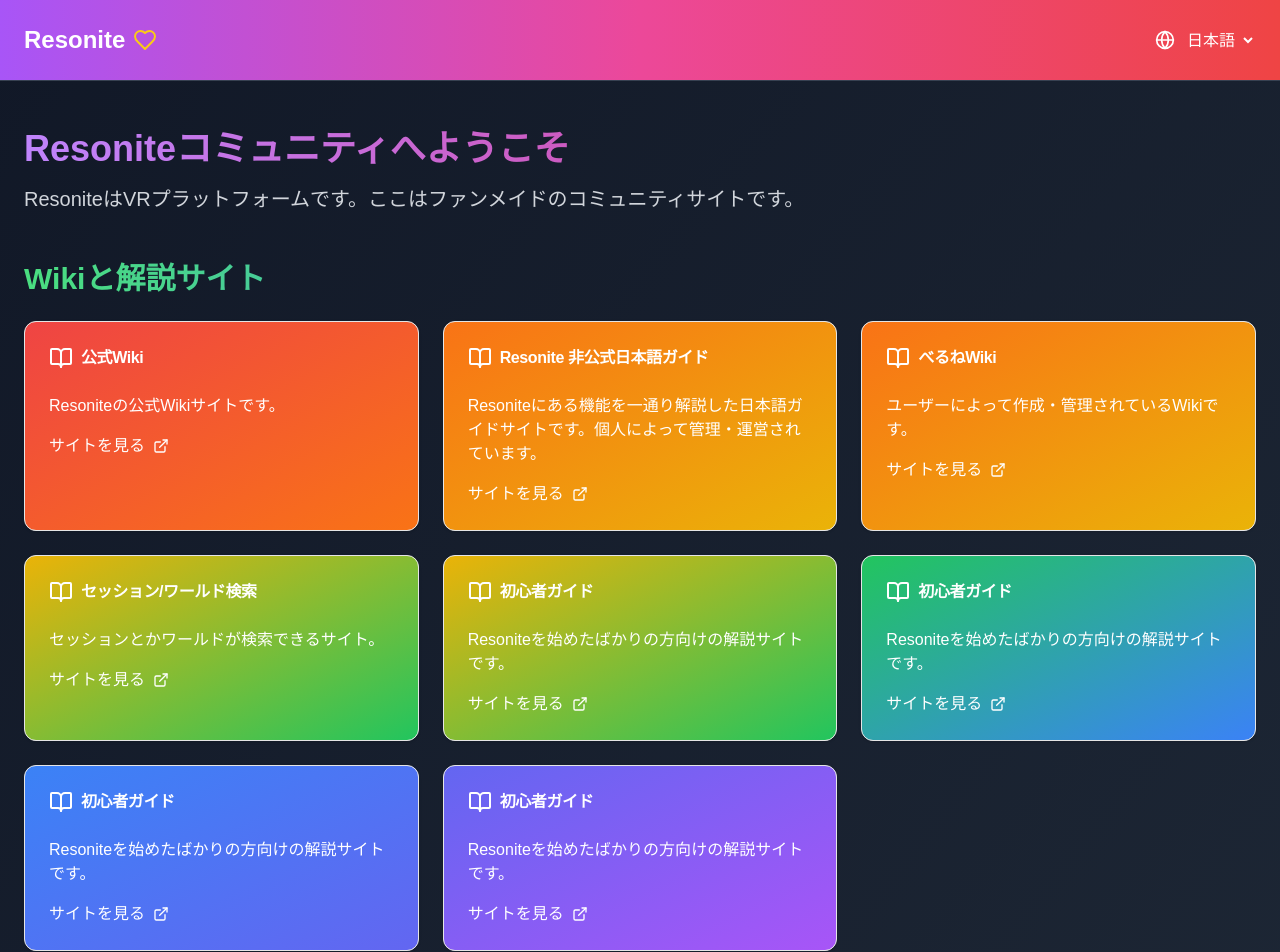
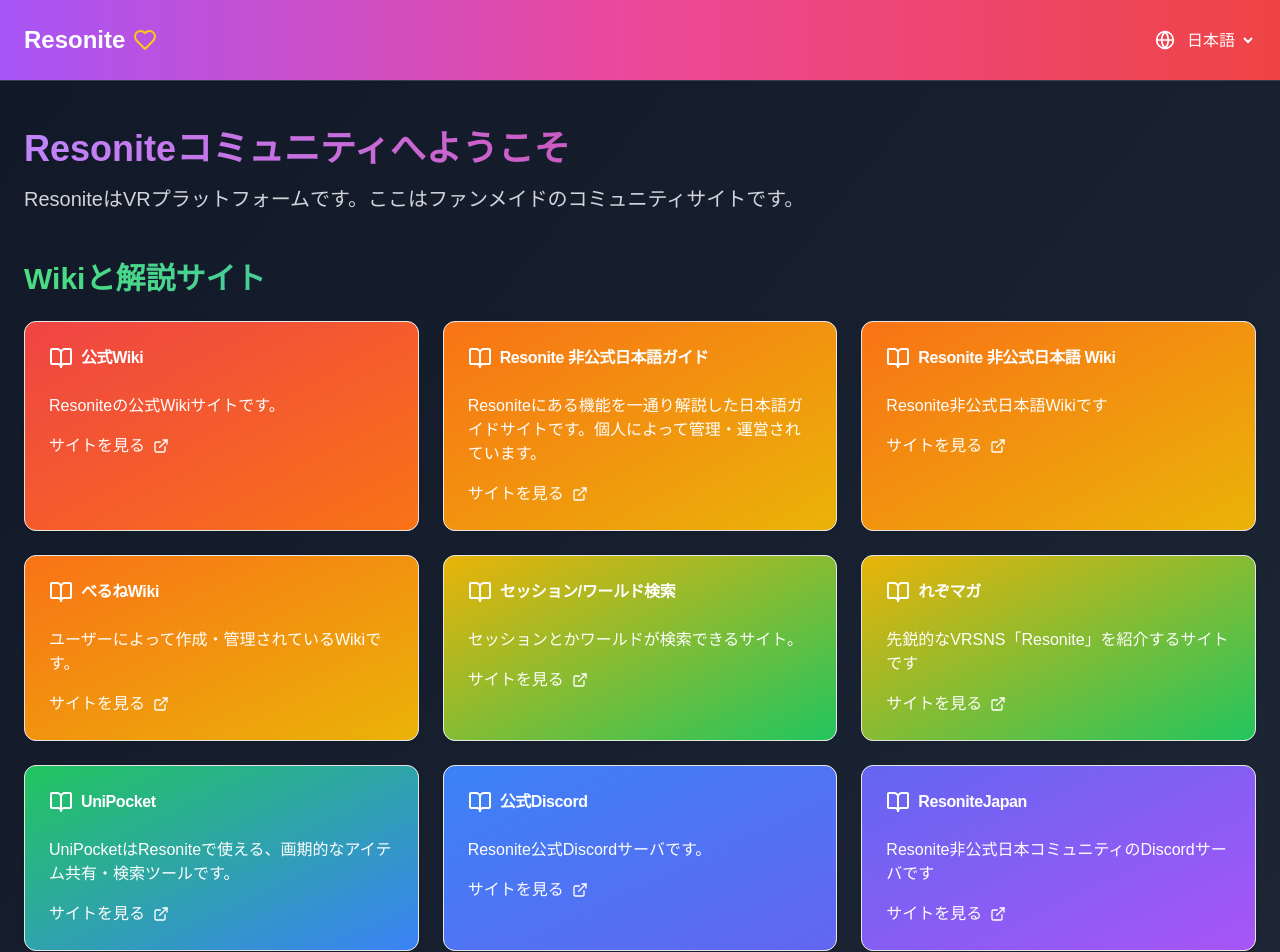
Before and after one commit to resonite-love/resonite.love, a Next.js app: page / in a window 1280 px wide. Shown: the top 952 px of the page. Built offline with nearby package versions, Linux system fonts and the light colour scheme.

Commit message:
linkを更新

```diff
--- a/components/landing-page.tsx
+++ b/components/landing-page.tsx
@@ -63,12 +63,13 @@ export function LandingPageComponent() {
   const resources = [
     { title: "公式Wiki", url: "https://wiki.resonite.com", description: "Resoniteの公式Wikiサイトです。", color: "from-red-500 to-orange-500" },
     { title: "Resonite 非公式日本語ガイド", url: "https://resonite-jp-guide.zozoka.su/", description: "Resoniteにある機能を一通り解説した日本語ガイドサイトです。個人によって管理・運営されています。", color: "from-orange-500 to-yellow-500" },
+    { title: "Resonite 非公式日本語 Wiki", url: "https://wiki.resonite.love/", description: "Resonite非公式日本語Wikiです", color: "from-orange-500 to-yellow-500" },
     { title: "べるねWiki", url: "#", description: "ユーザーによって作成・管理されているWikiです。", color: "from-orange-500 to-yellow-500" },
     { title: "セッション/ワールド検索", url: "https://resonite.world/", description: "セッションとかワールドが検索できるサイト。", color: "from-yellow-500 to-green-500" },
-    { title: "初心者ガイド", url: "#", description: "Resoniteを始めたばかりの方向けの解説サイトです。", color: "from-yellow-500 to-green-500" },
-    { title: "初心者ガイド", url: "#", description: "Resoniteを始めたばかりの方向けの解説サイトです。", color: "from-green-500 to-blue-500" },
-    { title: "初心者ガイド", url: "#", description: "Resoniteを始めたばかりの方向けの解説サイトです。", color: "from-blue-500 to-indigo-500" },
-    { title: "初心者ガイド", url: "#", description: "Resoniteを始めたばかりの方向けの解説サイトです。", color: "from-indigo-500 to-purple-500" },
+    { title: "れぞマガ", url: "https://www.resonitemagazine.com/", description: "先鋭的なVRSNS「Resonite」を紹介するサイトです", color: "from-yellow-500 to-green-500" },
+    { title: "UniPocket", url: "https://about.uni-pocket.com/ja", description: "UniPocketはResoniteで使える、画期的なアイテム共有・検索ツールです。", color: "from-green-500 to-blue-500" },
+    { title: "公式Discord", url: "https://discord.gg/resonite", description: "Resonite公式Discordサーバです。", color: "from-blue-500 to-indigo-500" },
+    { title: "ResoniteJapan", url: "https://discord.gg/resonite-japan", description: "Resonite非公式日本コミュニティのDiscordサーバです", color: "from-indigo-500 to-purple-500" },
   ]
 
   return (
```
